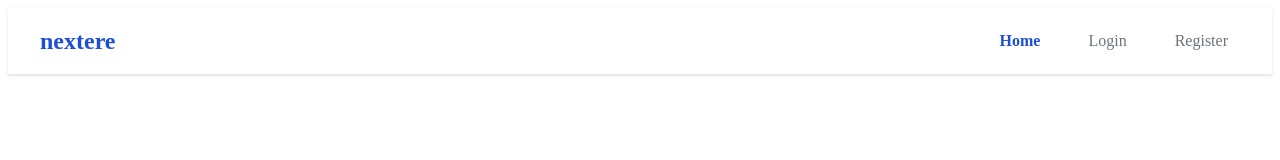
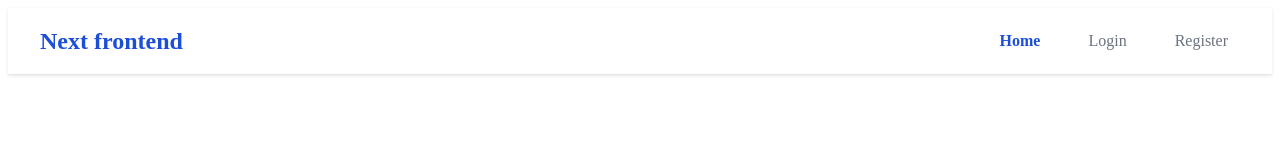
Before and after one commit to saloni-shah-35/openedx-custom-frontend, a React app: page / in a window 1280 px wide. Shown: the top 160 px of the page. Built offline with nearby package versions, Linux system fonts and the light colour scheme; the HTML template or start-up script is replaced by a standard one.

Commit message:
small change

```diff
--- a/src/components/Layout.jsx
+++ b/src/components/Layout.jsx
@@ -33,7 +33,7 @@ export default function Layout({ children }) {
               color: "#1d4ed8"
             }}
           >
-            nextere
+            Next frontend
           </Link>
 
           <nav style={{ display: "flex", gap: "24px", alignItems: "center" }}>
```
